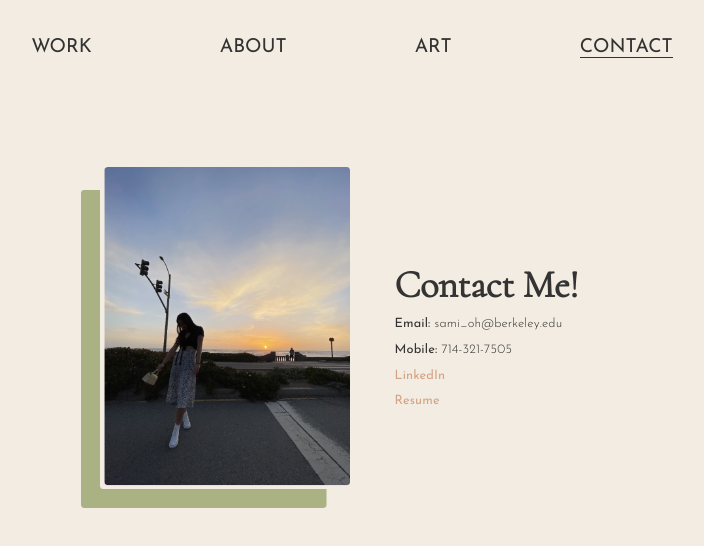
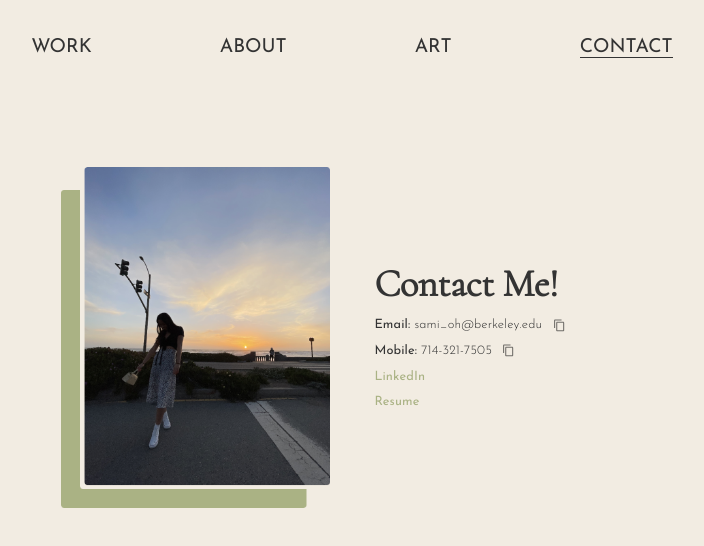
Before and after one commit to 9samioh/samioh, a React (Create React App) app: page /#/contact in a window 1280 px wide. Shown: the top 546 px of the page, without its empty margins (288-992 px from the left). Built offline with nearby package versions, Linux system fonts and the light colour scheme.

Commit message:
added clipboard

```diff
--- a/package.json
+++ b/package.json
@@ -6,6 +6,7 @@
   "dependencies": {
     "@emotion/react": "^11.11.1",
     "@emotion/styled": "^11.11.0",
+    "@mui/icons-material": "^5.11.16",
     "@mui/lab": "^5.0.0-alpha.134",
     "@mui/material": "^5.13.5",
     "@testing-library/jest-dom": "^5.16.5",
--- /dev/null
+++ b/src/components/CopyToClipboard/Copytoclipboard.tsx
@@ -0,0 +1,27 @@
+import { IconButton, Snackbar } from "@mui/material";
+import { useState } from "react";
+import ContentCopyIcon from "@mui/icons-material/ContentCopy";
+
+const CopyToClipboardButton = ({ text }: { text: string }) => {
+  const [open, setOpen] = useState(false);
+  const handleClick = () => {
+    setOpen(true);
+    navigator.clipboard.writeText(text);
+  };
+
+  return (
+    <>
+      <IconButton onClick={handleClick} size="small">
+        <ContentCopyIcon sx={{ fontSize: "1vw" }} />
+      </IconButton>
+      <Snackbar
+        open={open}
+        onClose={() => setOpen(false)}
+        autoHideDuration={2000}
+        message="Copied to clipboard"
+      />
+    </>
+  );
+};
+
+export default CopyToClipboardButton;
--- a/src/pages/About/About.module.css
+++ b/src/pages/About/About.module.css
@@ -33,7 +33,7 @@
 }
 
 .link2 {
-    color: #D4A384;
+    color: #AAB284;
     text-decoration: none;
     font-weight: bolder;
 }
--- a/src/pages/Contact/Contact.tsx
+++ b/src/pages/Contact/Contact.tsx
@@ -2,10 +2,11 @@ import { Stack, Typography } from "@mui/material";
 import Navbar from "../../components/Navbar/Navbar";
 import styles from "../About/About.module.css";
 import contact from "../../images/contact.png";
+import CopyToClipboardButton from "../../components/CopyToClipboard/Copytoclipboard";
 
 const Contact = () => {
   return (
-    <div style={{minHeight: "100vw" }}>
+    <div style={{ minHeight: "100vw" }}>
       <Navbar />
       <div className={styles.body}>
         {/* intro */}
@@ -18,17 +19,25 @@ const Contact = () => {
         >
           <img src={contact} alt="contact" className={styles.contactimg} />
 
-          <Stack sx={{ paddingRight: "5%" }}>
+          <Stack sx={{ width: "30%" }}>
             <Typography variant="h2" className={styles.smallpadding}>
               Contact Me!
             </Typography>
+            <Stack direction={"row"} spacing={"2%"}>
               <Typography variant="body2">
                 <span style={{ fontWeight: "bolder" }}>Email:</span>{" "}
                 sami_oh@berkeley.edu
               </Typography>
+              <CopyToClipboardButton text="sami_oh@berkeley.edu" />
+            </Stack>
+            <Stack direction={"row"} spacing={"2%"}>
               <Typography variant="body2">
-              <span style={{ fontWeight: "bolder" }}>Mobile:</span> 714-321-7505
+                <span style={{ fontWeight: "bolder" }}>Mobile:</span>{" "}
+                714-321-7505
               </Typography>
+              <CopyToClipboardButton text="714-321-7505" />
+            </Stack>
+
             <a
               className={styles.link2}
               href="https://www.linkedin.com/in/samantha-oh-3315b31b7/"
@@ -39,7 +48,7 @@ const Contact = () => {
             </a>
             <a
               className={styles.link2}
-              href="https://drive.google.com/file/d/1EomaCp-phZlfEfnNqZw8_C_MhA5yCBEK/view?usp=sharing"
+              href="https://drive.google.com/file/d/1VE-5CvzKy00ap0mXMIRyEHI3X2yMoG3K/view?usp=sharing"
               target="_blank"
               rel="noopener noreferrer"
             >
```
Also changed, not shown: src/images/copyicon.png (added), 1 other file (tests, documents, lock files or other folders). Lines whose indentation alone changed are shown as unchanged.
